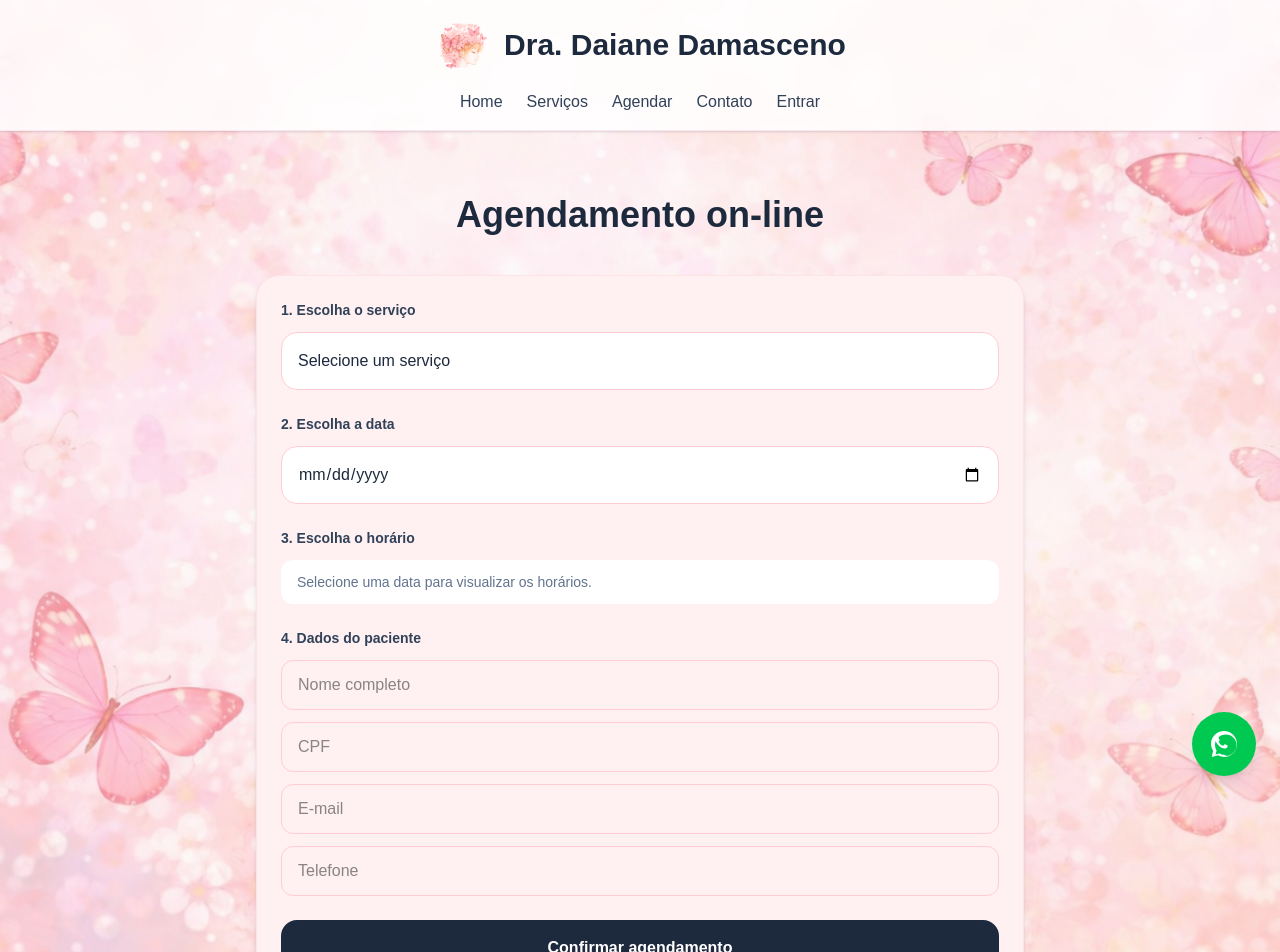
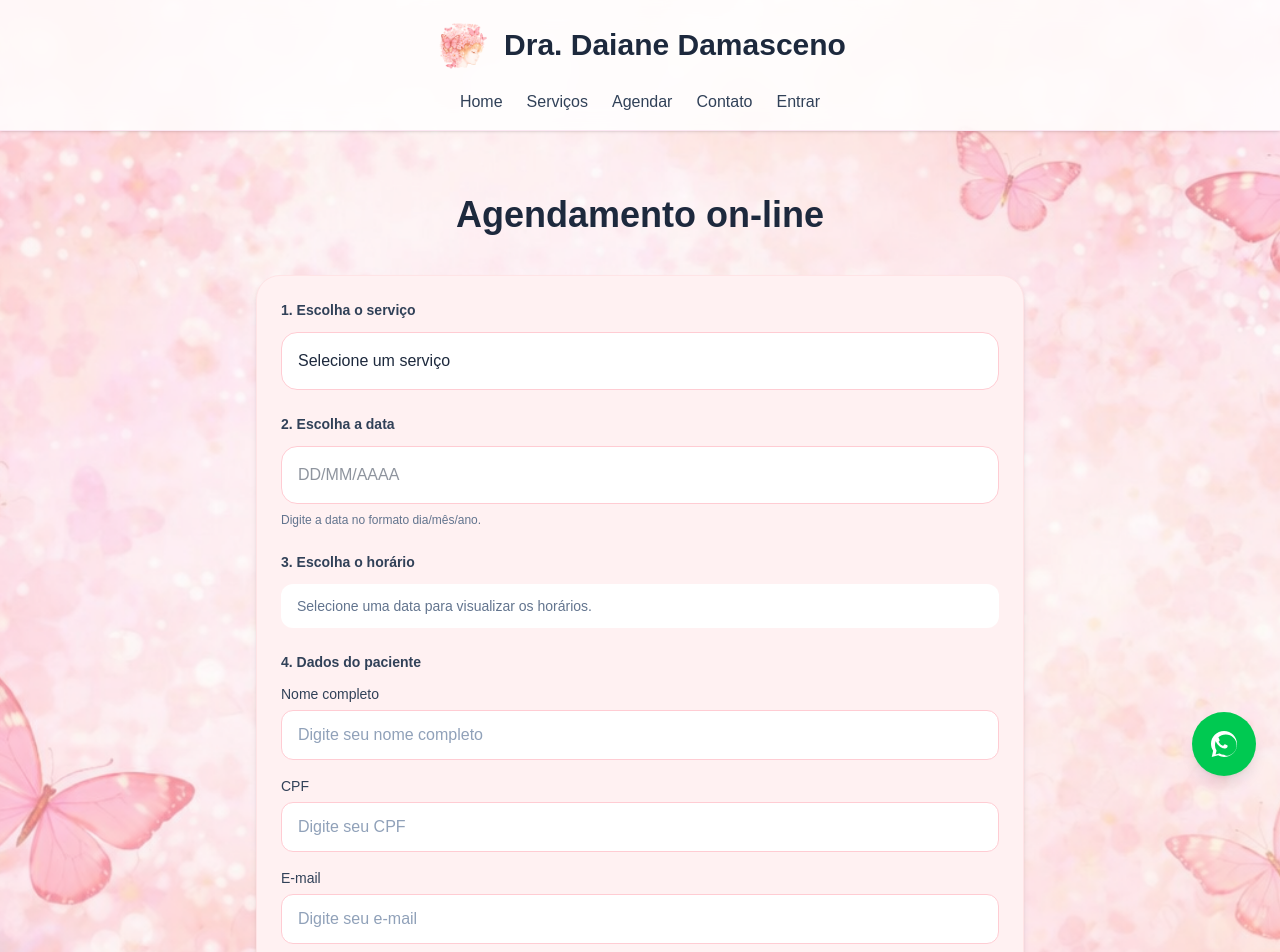
Before and after one commit to dionathandm25-create/psicologia-daiane, a Next.js app: page /agendar in a window 1280 px wide. Shown: the top 952 px of the page. Built offline with nearby package versions, Linux system fonts and the light colour scheme.

Commit message:
Melhorar formulário de agendamento e entrada de data

```diff
--- a/src/app/agendar/page.tsx
+++ b/src/app/agendar/page.tsx
@@ -1,11 +1,23 @@
 "use client";
 
 import { useEffect, useMemo, useState } from "react";
-import { formatarCPF, horariosPorDia, obterDiaSemana } from "@/lib/horarios";
+import {
+  formatarCPF,
+  horariosPorDia,
+  obterDiaSemana,
+} from "@/lib/horarios";
 
 const servicos = [
-  { nome: "Consulta inicial", valor: 280, label: "R$280,00" },
-  { nome: "Consulta sessão", valor: 280, label: "R$280,00" },
+  {
+    nome: "Consulta inicial",
+    valor: 280,
+    label: "R$280,00",
+  },
+  {
+    nome: "Consulta sessão",
+    valor: 280,
+    label: "R$280,00",
+  },
   {
     nome: "Pacote com 10 ou mais sessões",
     valor: 210,
@@ -63,6 +75,51 @@ function obterHojeLocal() {
   return `${ano}-${mes}-${dia}`;
 }
 
+function formatarDataDigitada(valor: string) {
+  const somenteNumeros = valor.replace(/\D/g, "").slice(0, 8);
+
+  if (somenteNumeros.length <= 2) {
+    return somenteNumeros;
+  }
+
+  if (somenteNumeros.length <= 4) {
+    return `${somenteNumeros.slice(0, 2)}/${somenteNumeros.slice(2)}`;
+  }
+
+  return `${somenteNumeros.slice(0, 2)}/${somenteNumeros.slice(
+    2,
+    4
+  )}/${somenteNumeros.slice(4, 8)}`;
+}
+
+function converterDataParaISO(data: string) {
+  const partes = data.split("/");
+
+  if (partes.length !== 3) {
+    return "";
+  }
+
+  const dia = Number(partes[0]);
+  const mes = Number(partes[1]);
+  const ano = Number(partes[2]);
+
+  if (
+    !Number.isInteger(dia) ||
+    !Number.isInteger(mes) ||
+    !Number.isInteger(ano) ||
+    partes[0].length !== 2 ||
+    partes[1].length !== 2 ||
+    partes[2].length !== 4
+  ) {
+    return "";
+  }
+
+  return `${ano}-${String(mes).padStart(2, "0")}-${String(dia).padStart(
+    2,
+    "0"
+  )}`;
+}
+
 function dataValida(data: string) {
   if (!/^\d{4}-\d{2}-\d{2}$/.test(data)) {
     return false;
@@ -74,11 +131,7 @@ function dataValida(data: string) {
     return false;
   }
 
-  const dataObjeto = new Date(
-    ano,
-    mes - 1,
-    dia
-  );
+  const dataObjeto = new Date(ano, mes - 1, dia);
 
   return (
     dataObjeto.getFullYear() === ano &&
@@ -87,9 +140,20 @@ function dataValida(data: string) {
   );
 }
 
+function dataDigitadaValida(data: string) {
+  const dataISO = converterDataParaISO(data);
+
+  if (!dataISO) {
+    return false;
+  }
+
+  return dataValida(dataISO);
+}
+
 export default function AgendarPage() {
   const [servico, setServico] = useState("");
   const [data, setData] = useState("");
+  const [dataDigitada, setDataDigitada] = useState("");
   const [horario, setHorario] = useState("");
 
   const [nome, setNome] = useState("");
@@ -169,6 +233,47 @@ export default function AgendarPage() {
 
     carregarHorariosOcupados();
   }, [data]);
+
+  function alterarData(valor: string) {
+    const novaDataDigitada = formatarDataDigitada(valor);
+
+    setDataDigitada(novaDataDigitada);
+    setData("");
+    setHorario("");
+    setHorariosOcupados([]);
+    setMensagem("");
+
+    if (!novaDataDigitada) {
+      return;
+    }
+
+    if (novaDataDigitada.length < 10) {
+      return;
+    }
+
+    if (!dataDigitadaValida(novaDataDigitada)) {
+      setMensagem(
+        "Digite uma data válida no formato DD/MM/AAAA."
+      );
+      return;
+    }
+
+    const novaDataISO =
+      converterDataParaISO(novaDataDigitada);
+
+    if (!novaDataISO) {
+      return;
+    }
+
+    if (novaDataISO < hoje) {
+      setMensagem(
+        "Escolha uma data de hoje em diante."
+      );
+      return;
+    }
+
+    setData(novaDataISO);
+  }
 
   async function salvarAgendamento() {
     setMensagem("");
@@ -377,36 +482,31 @@ export default function AgendarPage() {
           )}
 
           <div className="mt-6">
-            <label className="mb-3 block text-sm font-semibold text-slate-700">
+            <label
+              htmlFor="data-agendamento"
+              className="mb-3 block text-sm font-semibold text-slate-700"
+            >
               2. Escolha a data
             </label>
 
+            <div>
               <input
-              type="date"
-              min={hoje}
-              value={data}
-              onChange={(e) => {
-                const novaData = e.target.value;
+                id="data-agendamento"
+                type="text"
+                inputMode="numeric"
+                autoComplete="off"
+                placeholder="DD/MM/AAAA"
+                value={dataDigitada}
+                onChange={(e) =>
+                  alterarData(e.target.value)
+                }
+                className="w-full rounded-2xl border border-rose-200 bg-white px-4 py-4 text-slate-800 outline-none focus:border-rose-400 focus:ring-2 focus:ring-rose-100"
+              />
 
-                if (
-                  novaData &&
-                  !dataValida(novaData)
-                ) {
-                  setData("");
-                  setHorario("");
-                  setHorariosOcupados([]);
-                  setMensagem(
-                    "Escolha uma data válida."
-                  );
-                  return;
-                }
-
-                setData(novaData);
-                setHorario("");
-                setMensagem("");
-              }}
-              className="w-full rounded-2xl border border-rose-200 bg-white px-4 py-4 text-slate-800"
-            />
+              <p className="mt-2 text-xs text-slate-500">
+                Digite a data no formato dia/mês/ano.
+              </p>
+            </div>
           </div>
 
           <div className="mt-6">
@@ -461,48 +561,94 @@ export default function AgendarPage() {
               4. Dados do paciente
             </label>
 
-            <div className="space-y-3">
+            <div className="space-y-4">
+              <div>
+                <label
+                  htmlFor="nome"
+                  className="mb-1.5 block text-sm font-medium text-slate-700"
+                >
+                  Nome completo
+                </label>
+
                 <input
+                  id="nome"
                   type="text"
-                placeholder="Nome completo"
+                  autoComplete="name"
+                  placeholder="Digite seu nome completo"
                   value={nome}
                   onChange={(e) =>
                     setNome(e.target.value)
                   }
-                className="w-full rounded-xl border border-rose-200 px-4 py-3"
+                  className="w-full rounded-xl border border-rose-200 bg-white px-4 py-3 text-slate-800 outline-none placeholder:text-slate-400 focus:border-rose-400 focus:ring-2 focus:ring-rose-100"
                 />
+              </div>
+
+              <div>
+                <label
+                  htmlFor="cpf"
+                  className="mb-1.5 block text-sm font-medium text-slate-700"
+                >
+                  CPF
+                </label>
 
                 <input
+                  id="cpf"
                   type="text"
-                placeholder="CPF"
+                  inputMode="numeric"
+                  autoComplete="off"
+                  placeholder="Digite seu CPF"
                   value={cpf}
                   onChange={(e) =>
                     setCpf(
                       formatarCPF(e.target.value)
                     )
                   }
-                className="w-full rounded-xl border border-rose-200 px-4 py-3"
+                  className="w-full rounded-xl border border-rose-200 bg-white px-4 py-3 text-slate-800 outline-none placeholder:text-slate-400 focus:border-rose-400 focus:ring-2 focus:ring-rose-100"
                 />
+              </div>
+
+              <div>
+                <label
+                  htmlFor="email"
+                  className="mb-1.5 block text-sm font-medium text-slate-700"
+                >
+                  E-mail
+                </label>
 
                 <input
+                  id="email"
                   type="email"
-                placeholder="E-mail"
+                  autoComplete="email"
+                  placeholder="Digite seu e-mail"
                   value={email}
                   onChange={(e) =>
                     setEmail(e.target.value)
                   }
-                className="w-full rounded-xl border border-rose-200 px-4 py-3"
+                  className="w-full rounded-xl border border-rose-200 bg-white px-4 py-3 text-slate-800 outline-none placeholder:text-slate-400 focus:border-rose-400 focus:ring-2 focus:ring-rose-100"
                 />
+              </div>
+
+              <div>
+                <label
+                  htmlFor="telefone"
+                  className="mb-1.5 block text-sm font-medium text-slate-700"
+                >
+                  Telefone / WhatsApp
+                </label>
 
                 <input
-                type="text"
-                placeholder="Telefone"
+                  id="telefone"
+                  type="tel"
+                  inputMode="tel"
+                  autoComplete="tel"
+                  placeholder="Digite seu telefone ou WhatsApp"
                   value={telefone}
                   onChange={(e) =>
                     setTelefone(e.target.value)
                   }
-                className="w-full rounded-xl border border-rose-200 px-4 py-3"
+                  className="w-full rounded-xl border border-rose-200 bg-white px-4 py-3 text-slate-800 outline-none placeholder:text-slate-400 focus:border-rose-400 focus:ring-2 focus:ring-rose-100"
                 />
+              </div>
             </div>
           </div>
 
```
Lines whose indentation alone changed are shown as unchanged.
